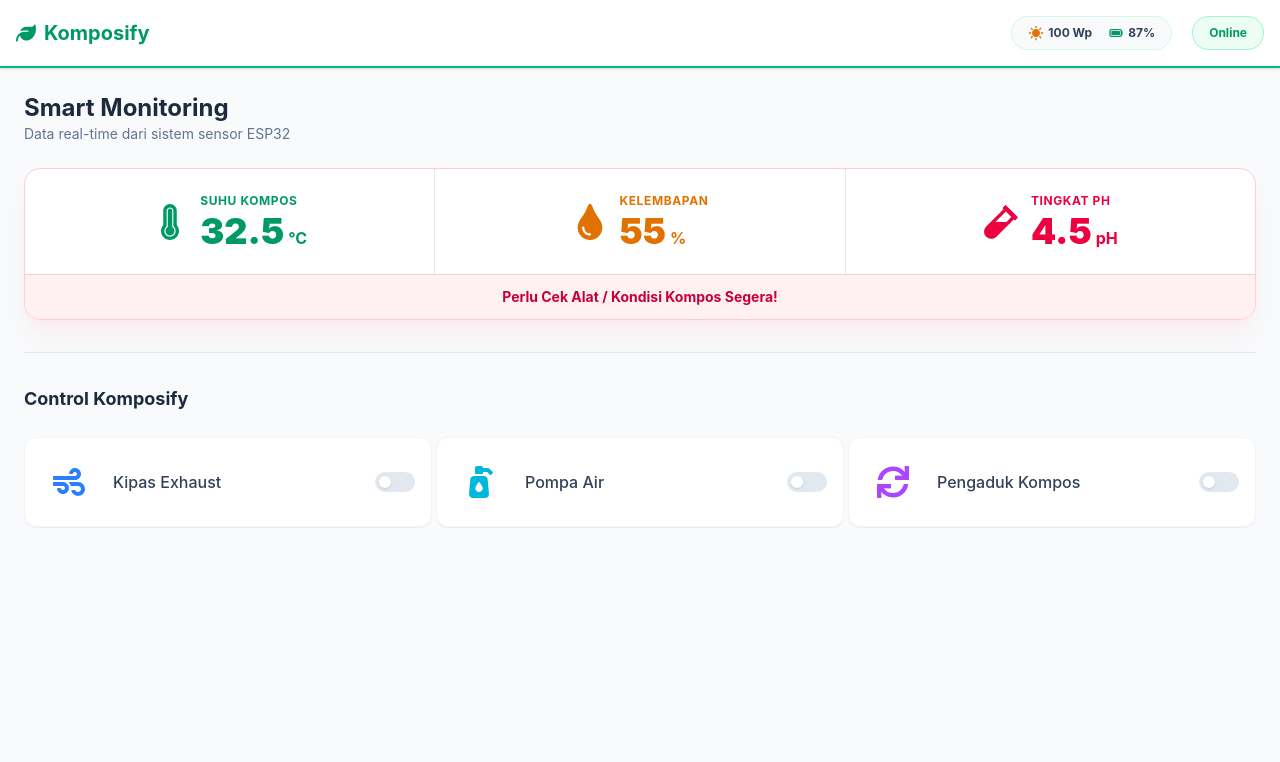
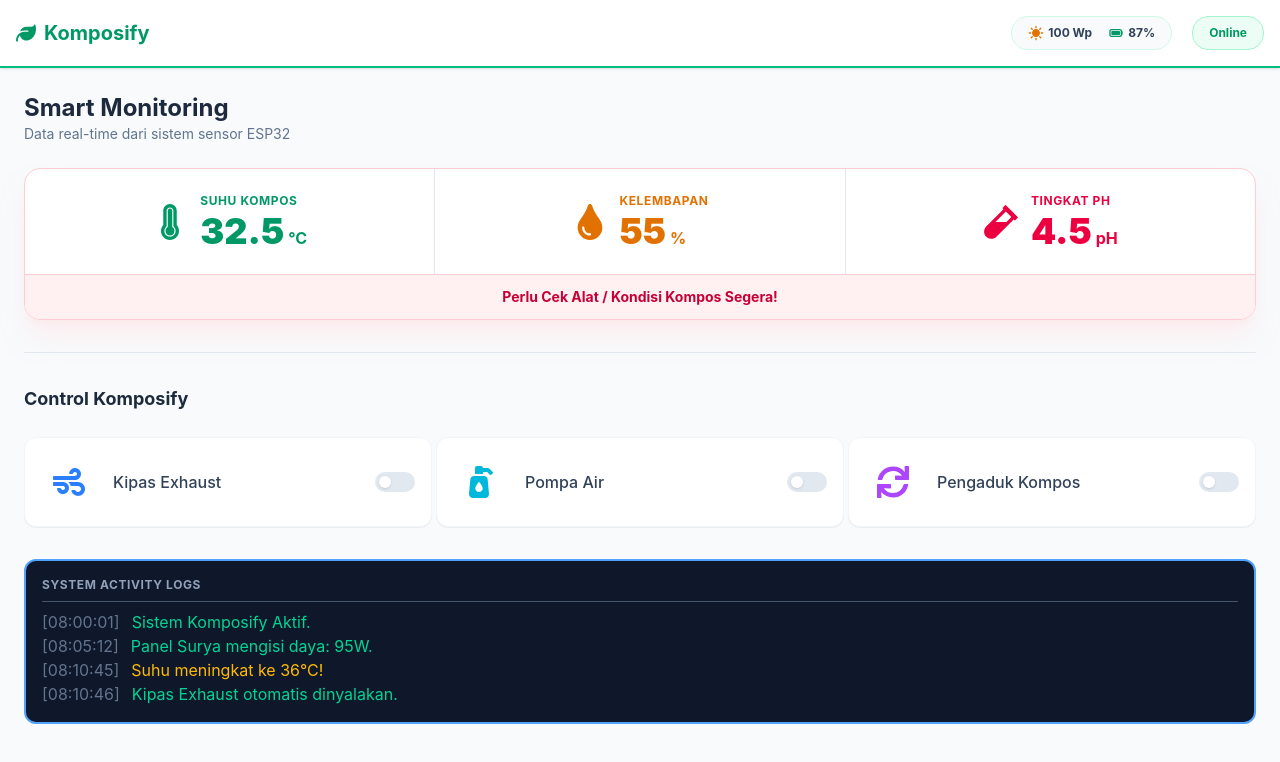
Before and after one commit to ZydZaidan/komposify-dashboard, a React (Vite) app: page / in a window 1280 px wide. Shown: the top 762 px of the page. Built offline with nearby package versions, Linux system fonts and the light colour scheme.

Commit message:
SystemLogs

```diff
--- a/package.json
+++ b/package.json
@@ -13,7 +13,8 @@
     "@tailwindcss/postcss": "^4.2.2",
     "react": "^19.2.4",
     "react-dom": "^19.2.4",
-    "react-icons": "^5.6.0"
+    "react-icons": "^5.6.0",
+    "recharts": "^3.8.0"
   },
   "devDependencies": {
     "@eslint/js": "^9.39.4",
--- a/src/App.jsx
+++ b/src/App.jsx
@@ -1,15 +1,49 @@
-import React from "react";
+import React, { useState } from "react";
 import Header from "./components/Header";
-import SensorCard from './components/SensorCard';
+import SensorCard from "./components/SensorCard";
 import { FaThermometerFull, FaTint, FaVial } from "react-icons/fa";
 import ControlPanel from "./components/ControlPanel";
+import SystemLogs from "./components/SystemLogs";
 
 function App() {
   const sensorData = [
-    { label: "Suhu Kompos", value: "32.5", unit: "°C", icon: FaThermometerFull, status: "optimal" },
-    { label: "Kelembapan", value: "55", unit: "%", icon: FaTint, status: "caution" },
-    { label: "Tingkat pH", value: "4.5", unit: "pH", icon: FaVial, status: "critical" }
+    {
+      label: "Suhu Kompos",
+      value: "32.5",
+      unit: "°C",
+      icon: FaThermometerFull,
+      status: "optimal",
+    },
+    {
+      label: "Kelembapan",
+      value: "55",
+      unit: "%",
+      icon: FaTint,
+      status: "caution",
+    },
+    {
+      label: "Tingkat pH",
+      value: "4.5",
+      unit: "pH",
+      icon: FaVial,
+      status: "critical",
+    },
   ];
+
+  const [logs] = useState([
+    { time: "08:00:01", type: "info", message: "Sistem Komposify Aktif." },
+    {
+      time: "08:05:12",
+      type: "info",
+      message: "Panel Surya mengisi daya: 95W.",
+    },
+    { time: "08:10:45", type: "warn", message: "Suhu meningkat ke 36°C!" },
+    {
+      time: "08:10:46",
+      type: "success",
+      message: "Kipas Exhaust otomatis dinyalakan.",
+    },
+  ]);
 
   return (
     <div className="min-h-screen bg-slate-50 text-slate-900 font-sans">
@@ -17,12 +51,20 @@ function App() {
 
       <main className="p-4 md:p-6 mx-auto">
         <div className="mb-6">
-          <h2 className="text-xl md:text-2xl font-bold text-slate-800">Smart Monitoring</h2>
-          <p className="text-sm text-slate-500">Data real-time dari sistem sensor ESP32</p>
+          <h2 className="text-xl md:text-2xl font-bold text-slate-800">
+            Smart Monitoring
+          </h2>
+          <p className="text-sm text-slate-500">
+            Data real-time dari sistem sensor ESP32
+          </p>
         </div>
         <SensorCard data={sensorData} />
         <hr className="my-8 border-slate-200" />
-        <ControlPanel />
+        <div className="flex flex-col gap-8">
+          <ControlPanel />
+          <SystemLogs logs={logs} />
+        </div>
+
       </main>
     </div>
   );
--- /dev/null
+++ b/src/components/SystemLogs.jsx
@@ -0,0 +1,41 @@
+import React from "react";
+// import { FaTerminal, FaCircle } from "react-icons/fa";
+
+const SystemLogs = ({ logs }) => {
+  return (
+    <div className="bg-slate-900 rounded-xl p-4  border-2 border-blue-400">
+      <header className="">
+        <p className="text-slate-400 text-xs font-bold uppercase tracking-wider ">
+          System Activity Logs
+        </p>
+      </header>
+        <hr className="my-2 border-slate-600" />
+
+      {/* ListLog */}
+      <main className=" ">
+        {logs.length === 0 ? (
+          <p>Belum ada aktivitas.</p>
+        ) : (
+          logs.map((log, index) => (
+            <div key={index} className="gap-3 flex">
+              <span className="text-slate-500 shrink-0">[{log.time}]</span>
+              <span
+                className={`wrap-break-words ${
+                  log.type === "error"
+                    ? "text-rose-400"
+                    : log.type === "warn"
+                      ? "text-amber-400"
+                      : "text-emerald-400"
+                }`}
+              >
+                {log.message}
+              </span>
+            </div>
+          ))
+        )}
+      </main>
+    </div>
+  );
+};
+
+export default SystemLogs;
```
Also changed, not shown: src/components/TrendsChart.jsx (added), 1 other file (tests, documents, lock files or other folders).
